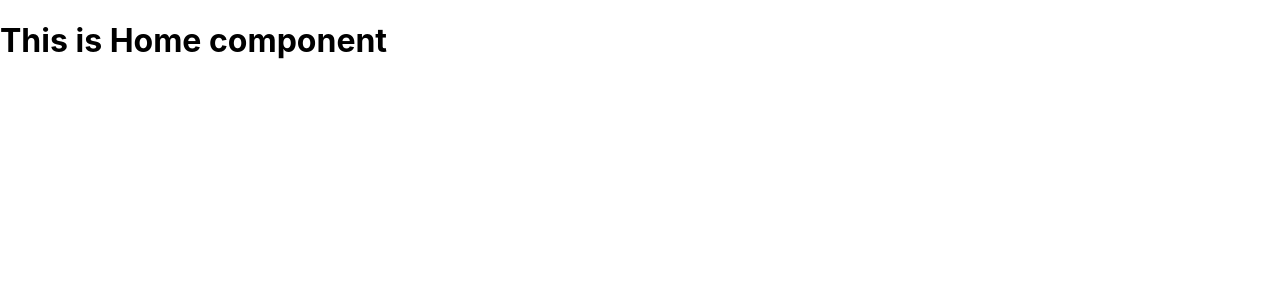
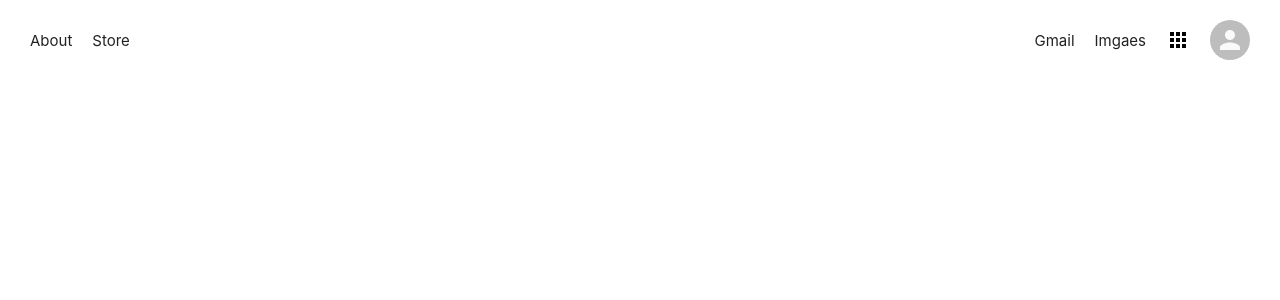
Before and after one commit to denyschornyi/google-clone, a React (Create React App) app: page / in a window 1280 px wide. Shown: the top 300 px of the page. Built offline with nearby package versions, Linux system fonts and the light colour scheme.

Commit message:
Add Google Header nav

```diff
--- a/src/pages/Home.css
+++ b/src/pages/Home.css
@@ -1,3 +1,33 @@
 .home{
+    display: flex;
+    flex-direction: column;
+    height: 100vh;
+}
 
+.home__header{
+    display: flex;
+    justify-content: space-between;
+    align-items: center;
+    padding: 20px 30px;
 }
+
+.home__header a{
+    margin-right: 20px;
+    text-decoration: inherit;
+    color: rgba(0, 0, 0, 0.87);
+    font-size: 15px;
+}
+
+.home__header a:hover{
+    text-decoration: underline;
+}
+
+.home__headerRight{
+    display: flex;
+    justify-content: space-between;
+    align-items: center;
+    min-width: 13vw;
+}
+.home__headerRight > .MuiSvgIcon-root{
+    margin-right: 20px;
+}
--- a/src/pages/Home.js
+++ b/src/pages/Home.js
@@ -1,21 +1,23 @@
 import React from 'react'
 import './Home.css';
+import {Link} from 'react-router-dom';
+
+import AppsIcon from '@material-ui/icons/Apps';
+import { Avatar } from '@material-ui/core'
 
 function Home() {
     return (
         <div className="home">
-                <h1>This is Home component</h1>
-
             <div className="home__header">
                 <div className="home__headerLeft">
-                        {/* Link */}
-                        {/* Link */}
+                    <Link to='/about'>About</Link>
+                    <Link to='/store'>Store</Link>
                 </div>
                 <div className="home__headerRight">
-                        {/* Link */}
-                        {/* Link */}
-                        {/* Icon */}
-                        {/* Avatar */}
+                    <Link to='/gmail'>Gmail</Link>
+                    <Link to='/images'>Imgaes</Link>
+                    <AppsIcon/>
+                    <Avatar />
                 </div>
             </div>
 
```
Lines whose indentation alone changed are shown as unchanged.
